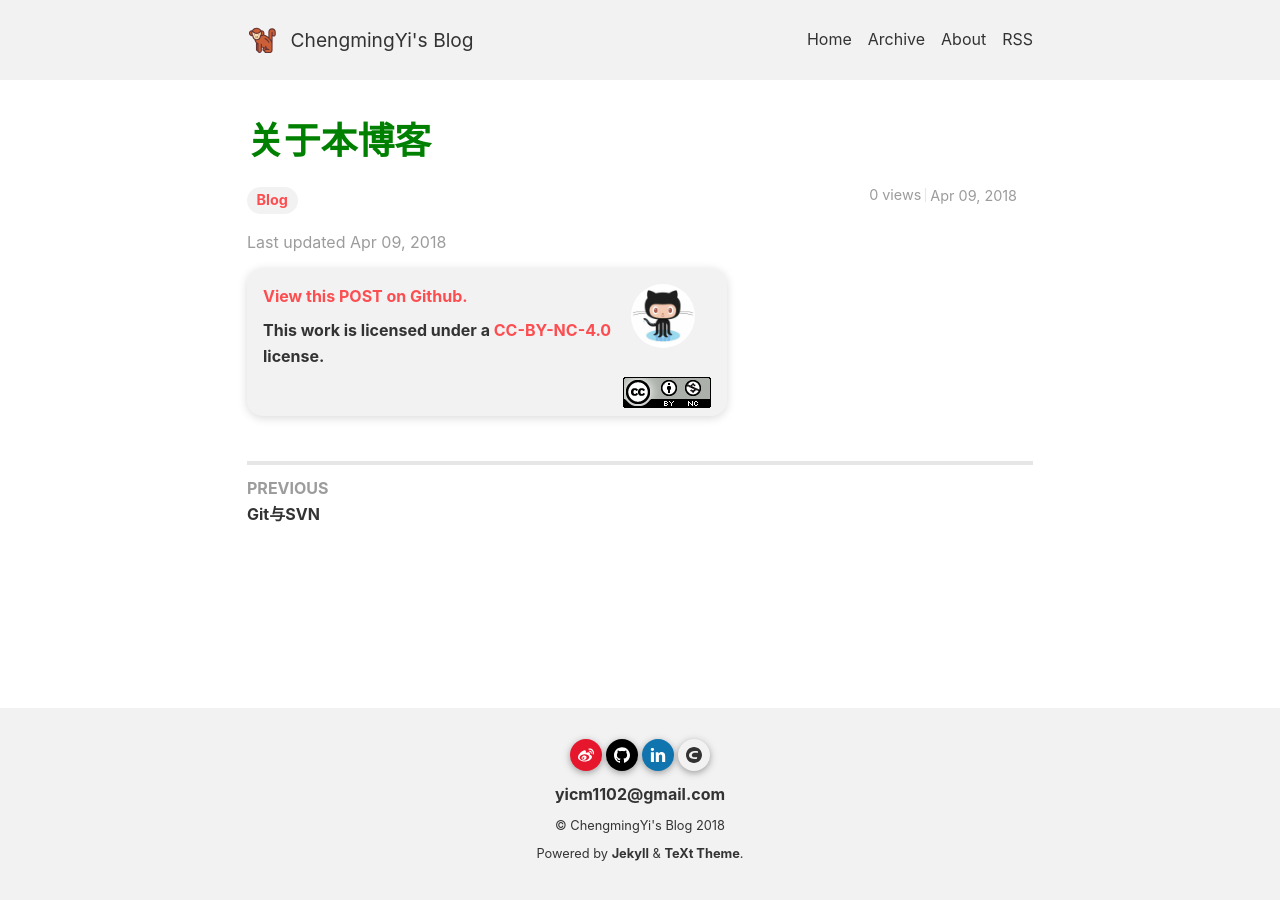
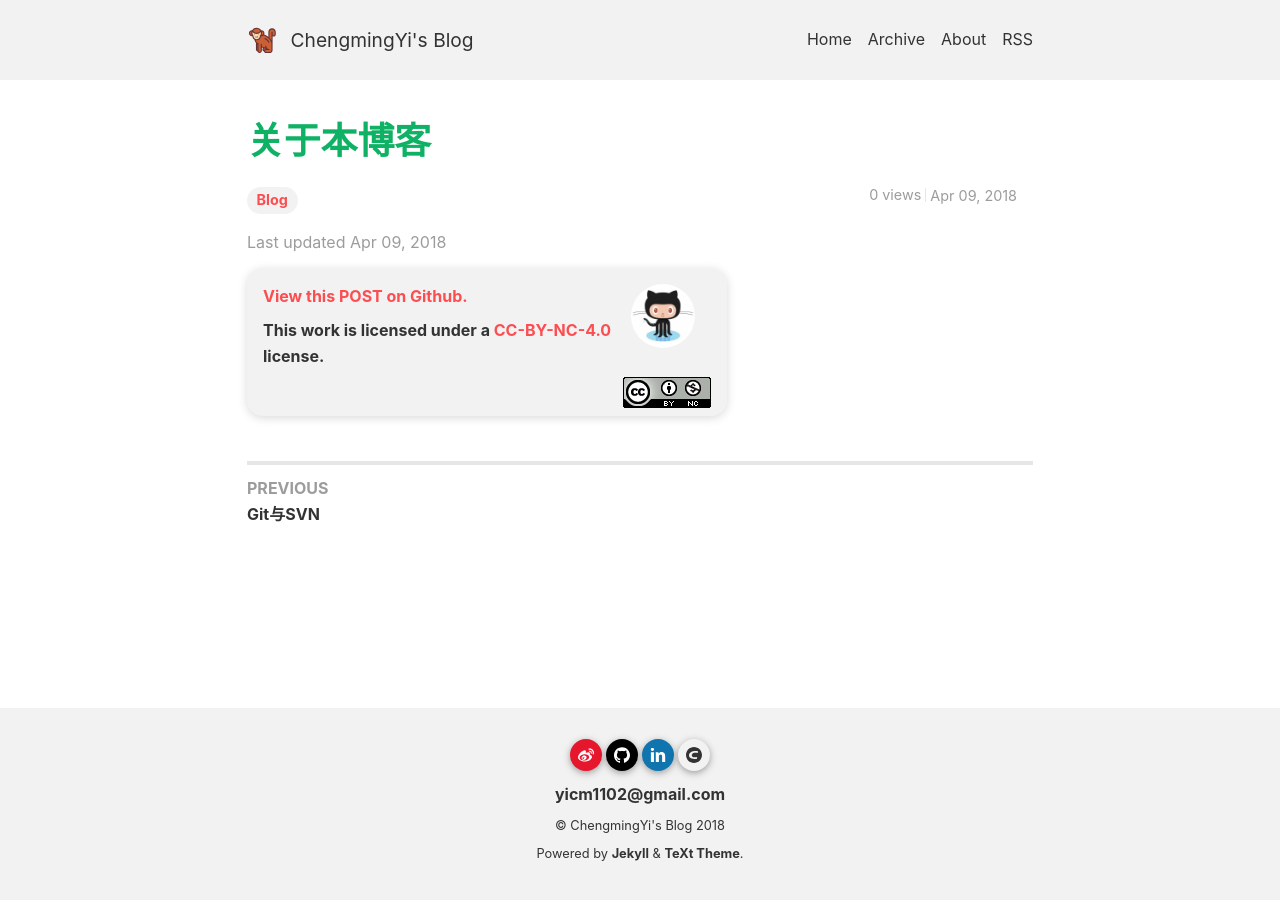
Before and after one commit to yicm/yicm.github.io, a Jekyll site: the page built from _posts/2018-04-09-About-this-blog.md, in a window 1280 px wide. Built offline with Jekyll 4.4.1, drawn with Linux system fonts in a browser that asks for light colours; nearby versions of some CDN libraries; comment, search, counter and statistics services are not loaded.

Commit message:
Modify color of blog's title

```diff
--- a/_layouts/post.html
+++ b/_layouts/post.html
@@ -11,7 +11,7 @@ layout: base
 				<meta itemprop="mainEntityOfPage" itemscope itemType="https://schema.org/WebPage"/>
 				<header class="main-header">
 					{%- include snippets/page-title.html -%}
-					<h1 style="color: green;" itemprop="headline" itemprop="name headline">{{ __return }}</h1>
+					<h1 style="color: #0FB264;" itemprop="headline" itemprop="name headline">{{ __return }}</h1>
 					{%- include components/article-data.html -%}
 				</header>
 				<div class="m-article-content js-article-content" itemprop="articleBody">{{ content }}</div>
```
